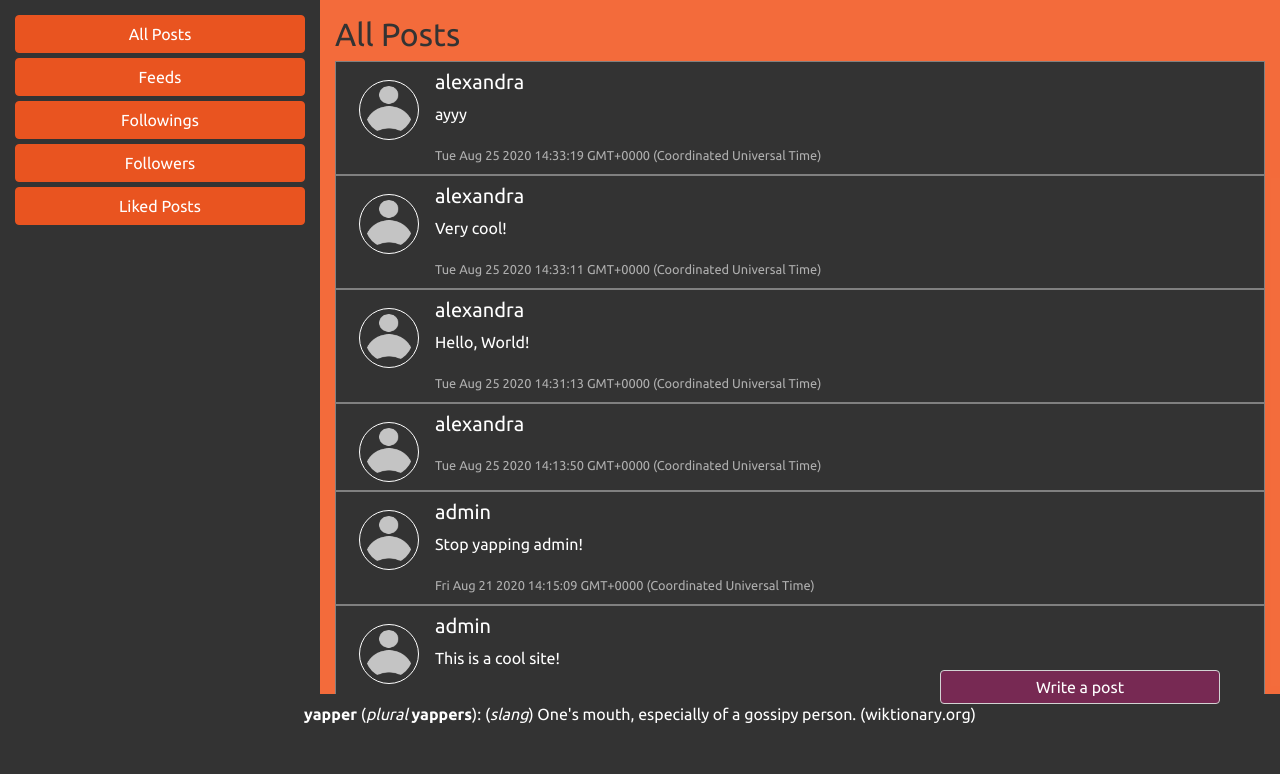
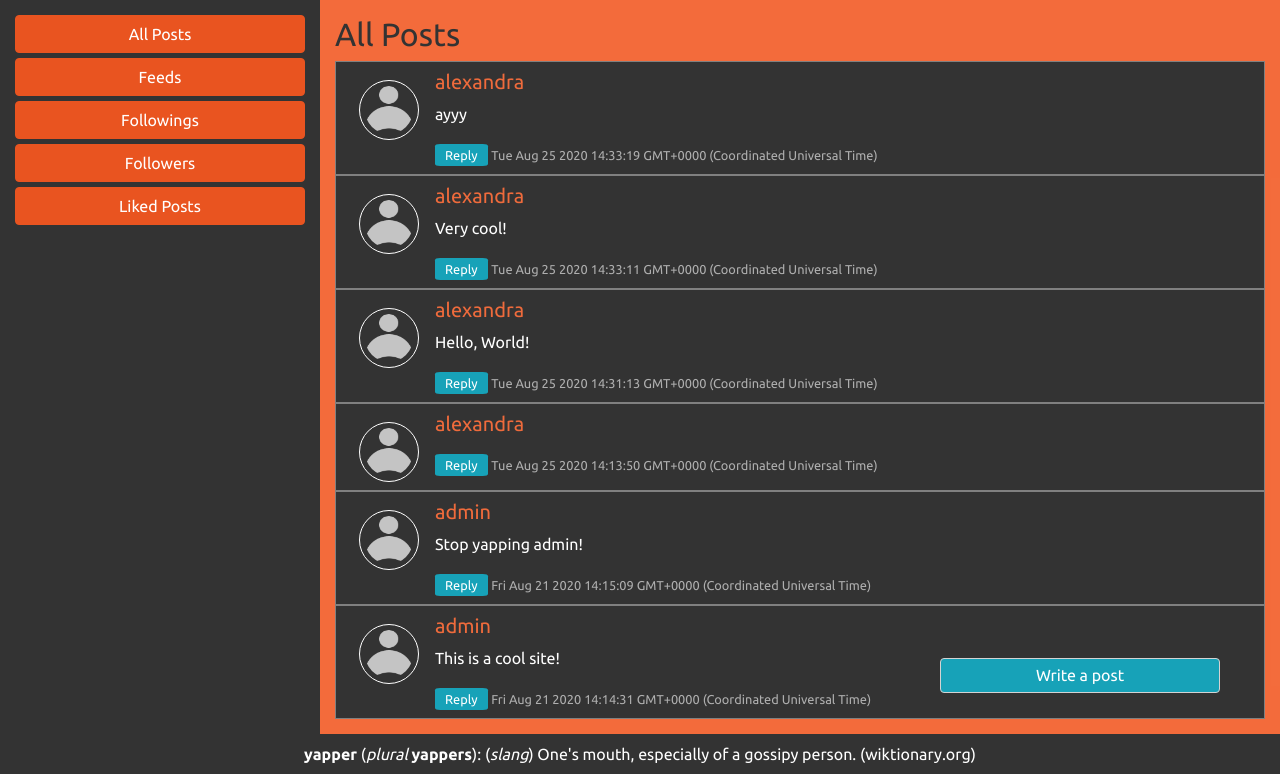
Before and after one commit to chromium7/yapper, a Django app: page / in a window 1280 px wide. Shown: the part 77-851 px from the top of the page. Before the commit the page ends 800 px from the top, so only its background shows below. Run offline with Django 3.2, Linux system fonts and the light colour scheme; a user stored in the database is signed in; data comes from the database, SQL or seed files in the repository; some libraries are stand-ins or nearby versions.

Commit message:
Added links to profile and reply

```diff
--- a/network/models.py
+++ b/network/models.py
@@ -45,6 +45,15 @@ class Reply(models.Model):
     post = models.ForeignKey(
         Post, on_delete=models.CASCADE, related_name="replies")
 
+    def serialize(self):
+        return {
+            "id": self.id,
+            "user": self.user.username,
+            "pic": str(self.user.profile_pic.url),
+            "text": self.text,
+            "time": self.time
+        }
+
 
 class Like(models.Model):
     user = models.ForeignKey(
--- a/network/static/network/script.js
+++ b/network/static/network/script.js
@@ -6,7 +6,7 @@ document.addEventListener('DOMContentLoaded', function () {
     document.querySelector("#followings").addEventListener("click", () => loadFollow("followings"));
     document.querySelector("#followers").addEventListener("click", () => loadFollow("followers"));
     document.querySelector("#liked-posts").addEventListener("click", () => loadPosts("liked"));
-    document.querySelector("#profile-details").addEventListener("click", loadProfileDetails);
+    document.querySelector("#profile-details").addEventListener("click", () => loadProfileDetails());
 
     loadPosts('all-posts');
 
@@ -57,12 +57,25 @@ function loadPosts(category) {
                         <img class="user-pic" src="${post.pic}" alt="" />
                     </div>
                     <div class="col-11">
-                        <h5>${post.user}</h5>
+                        <h5 class="${post.user}-profile user-header">${post.user}</h5>
                         <p>${post.text}</p>
+                        <small class="reply-btn">Reply</small>
                         <small class="post-time">${dateTime}</small>
                     </div>
                 `;
                 postView.appendChild(postContainer);
+
+                // bind user profile link to username
+                var profile = document.querySelectorAll(`.${post.user}-profile`);
+                var profileLast = profile[profile.length - 1];
+                profileLast.addEventListener('click', () => loadProfileDetails(post.user));
+
+                // bind reply button
+                var reply = document.querySelectorAll('.reply-btn');
+                var replyLast = reply[reply.length - 1];
+                replyLast.addEventListener('click', () => openReplyContainer(post.id));
+
+                // show replies preview if there are any
 
             });
         })
@@ -76,11 +89,17 @@ function loadFollow(category) {
 }
 
 
-function loadProfileDetails() {
+function loadProfileDetails(username) {
     postView.style.display = "none";
     profileView.style.display = "block";
     followView.style.display = "none";
 }
+
+
+function openReplyContainer(id) {
+    return
+}
+
 
 function openWriteContainer() {
     const writeContainer = document.querySelector(".write-form");
--- a/network/static/network/styles.css
+++ b/network/static/network/styles.css
@@ -51,6 +51,7 @@ body {
 .post-container {
     padding: 15px;
     background-color: #f36c3cfa;
+    padding-bottom: calc(15px + 2.5rem);
 }
 
 .single-post-container {
@@ -69,6 +70,20 @@ body {
     width: 60px;
     height: 60px;
     margin-top: 10px;
+}
+
+.user-header {
+    color: #f36c3cfa;
+    cursor: pointer;
+}
+
+.reply-btn {
+    background-color: #17a2b8;
+    border: #17a2b8;
+    border-radius: 10%;
+    padding: 4px 10px 4px 10px;
+    color: #fff;
+    cursor: pointer;
 }
 
 .post-time {
@@ -92,7 +107,7 @@ footer {
 /* WRITE CONTAINER */
 
 .write-container {
-    position: absolute;
+    position: fixed;
     right: 60px;
     bottom: 30px;
     width: 350px;
@@ -104,7 +119,7 @@ footer {
     opacity: 0;
     position: relative;
     text-align: left;
-    background-color: #772953;
+    background-color: #17a2b8;
     color: #fff;
     border-color: lightgrey;
     border-style: solid;
--- a/network/templates/network/layout.html
+++ b/network/templates/network/layout.html
@@ -49,6 +49,11 @@
             {% endblock %}
         </div>
 
+        <footer>
+            <b>yapper</b> (<i>plural</i> <b>yappers</b>): (<i>slang</i>) One's mouth, especially of a gossipy person.
+            (wiktionary.org)
+        </footer>
+
         {% if user.is_authenticated %}
         <div class="write-container">
             <div class="write-form">
@@ -68,15 +73,10 @@
                 </div>
             </div>
             <div>
-                <button id="write-toggle" class="btn btn-dark">Write a post</button>
+                <button id="write-toggle" class="btn btn-info">Write a post</button>
             </div>
         </div>
         {% endif %}
-
-        <footer>
-            <b>yapper</b> (<i>plural</i> <b>yappers</b>): (<i>slang</i>) One's mouth, especially of a gossipy person.
-            (wiktionary.org)
-        </footer>
     </div>
 
     <script src="{% static 'network/script.js' %}"></script>
--- a/network/urls.py
+++ b/network/urls.py
@@ -16,7 +16,8 @@ urlpatterns = [
     # API Routes
     path("api/follow/<str:category>", views.follow, name="following"),
     path("api/posts/<str:category>", views.posts, name="post"),
-    path("api/profile", views.profile, name="profile"),
-    path("api/write", views.write_post, name="write")
+    path("api/replies/<int:post_id>", views.replies, name="replies"),
+    path("api/profile/<str:username>", views.profile, name="profile"),
+    path("api/write", views.write_post, name="write"),
 
 ] + static(settings.MEDIA_URL, document_root=settings.MEDIA_ROOT)
--- a/network/views.py
+++ b/network/views.py
@@ -59,6 +59,15 @@ def write_post(request):
     return JsonResponse({"message": "Email sent successfully"}, status=201)
 
 
+def replies(request, post_id):
+    if request.method == "POST":
+        # reply to a post
+        pass
+    elif request.method == "GET":
+        # get replies for post
+        pass
+
+
 def login_view(request):
     if request.method == "POST":
 
```
Also changed, not shown: network/tests.py (+15 -2 lines).
